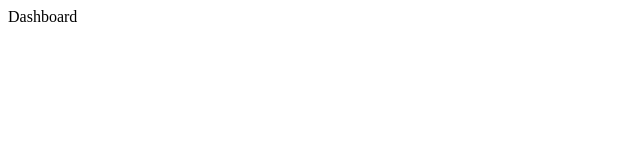
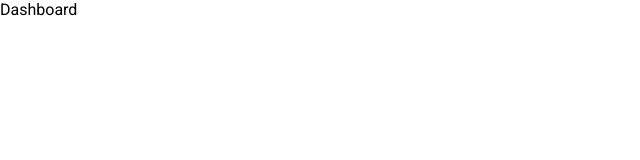
Before and after one commit to matheusg18/sogo-frontend-challenge, a React (Create React App) app: page / in a window 1280 px wide. Shown: the top 160 px of the page, without its empty margins (0-640 px from the left). Built offline with nearby package versions, Linux system fonts and the light colour scheme.

Commit message:
feat: add css reset

```diff
--- a/src/index.tsx
+++ b/src/index.tsx
@@ -2,6 +2,7 @@ import React from 'react';
 import ReactDOM from 'react-dom/client';
 import { BrowserRouter } from 'react-router-dom';
 import App from './App';
+import './styles/reset.scss';
 
 const root = ReactDOM.createRoot(document.getElementById('root') as HTMLElement);
 
--- /dev/null
+++ b/src/styles/reset.scss
@@ -0,0 +1,13 @@
+* {
+  margin: 0;
+  padding: 0;
+  box-sizing: border-box;
+}
+
+html {
+  font-size: 16px;
+}
+
+body {
+  font-family: 'Roboto', sans-serif;
+}
```
